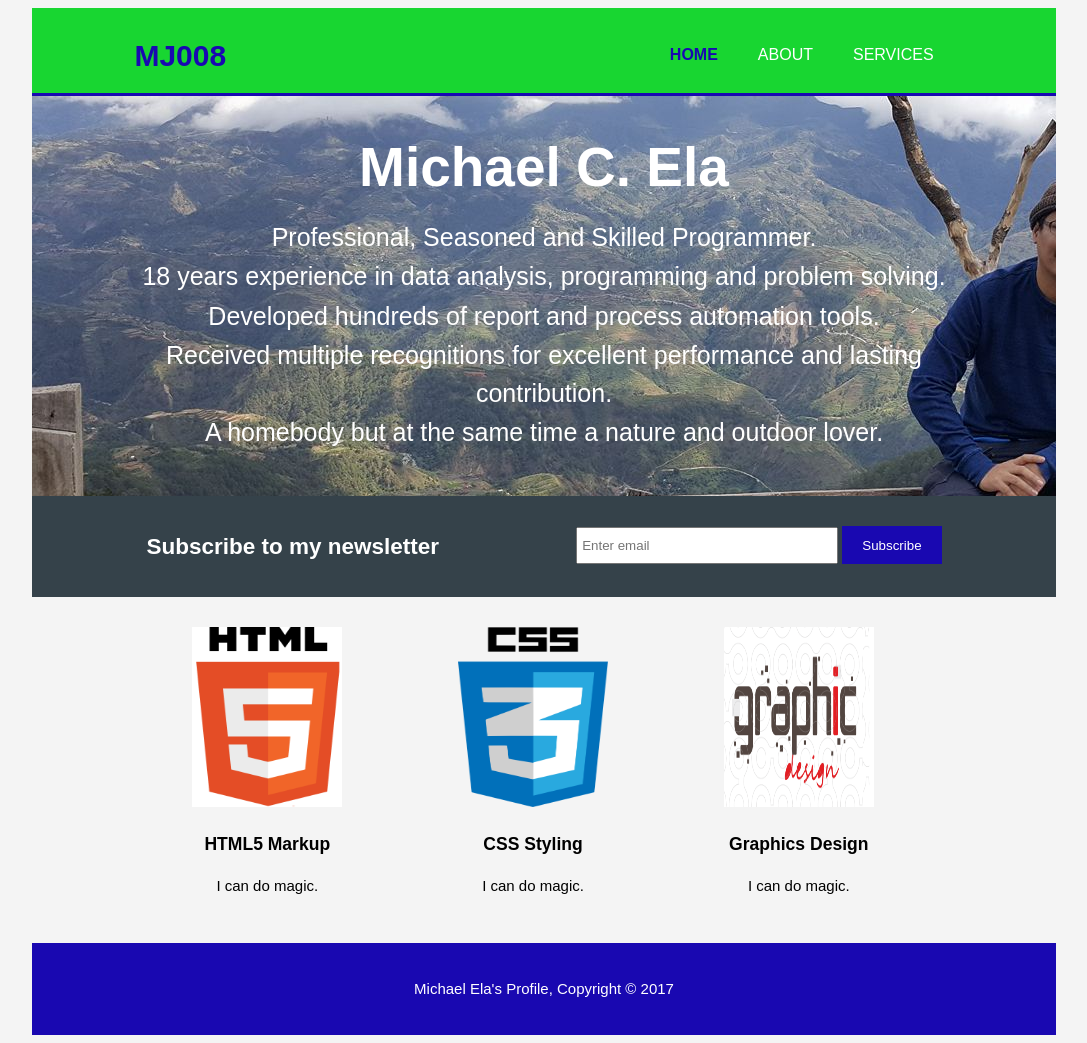
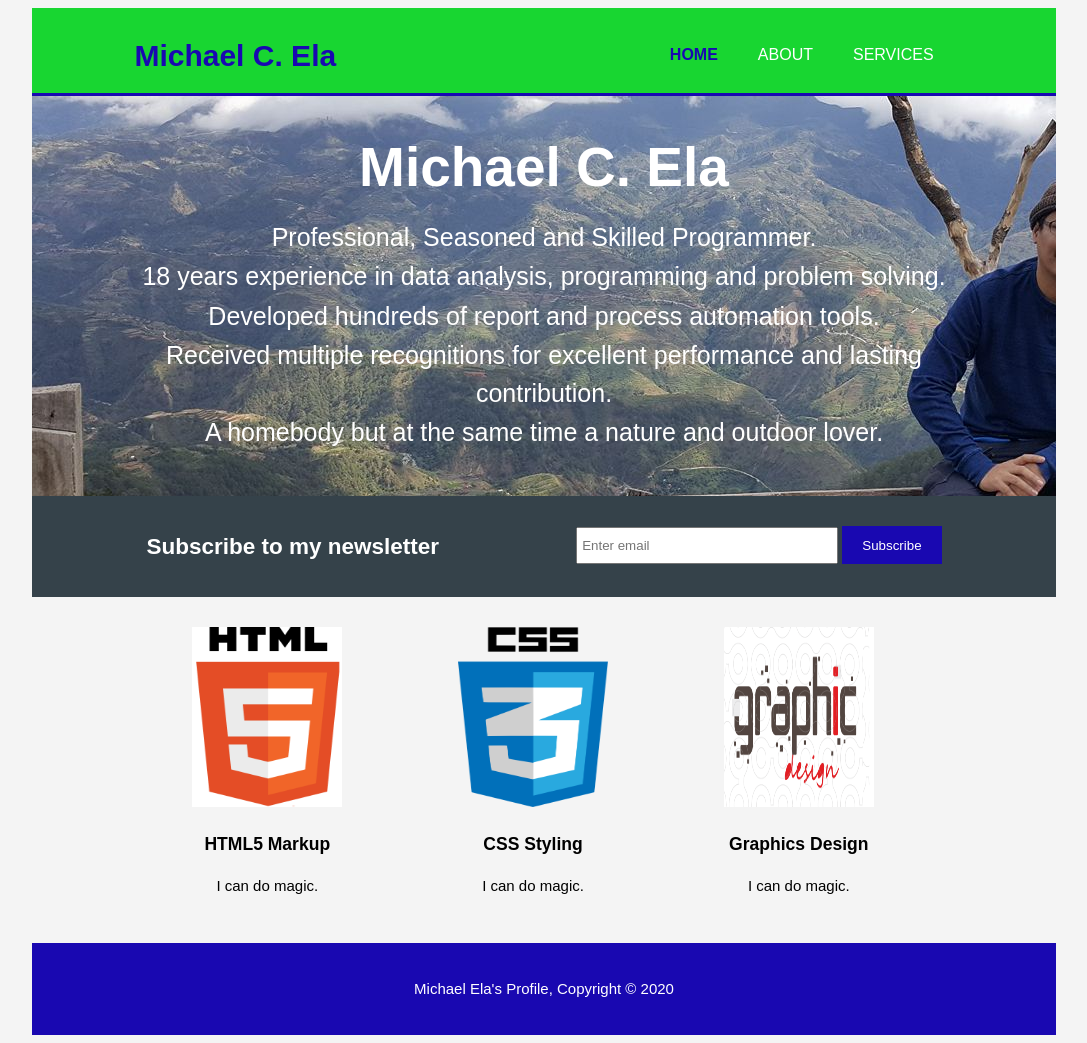
Before and after one commit to MichaelJames008/Portfolio, a website: page Resume/index.html in a window 1280 px wide. Shown: the whole page, without its empty margins (96-1183 px from the left). Drawn offline with Linux system fonts and the light colour scheme.

Commit message:
Change Name Label

```diff
--- a/Resume/index.html
+++ b/Resume/index.html
@@ -14,7 +14,7 @@
     <header>
         <div class="container">
            <div id="branding">
-              <h1><span class="highlight">MJ008</span></h1>
+              <h1><span class="highlight">Michael C. Ela</span></h1>
             </div>
             <nav>
                  <ul>
@@ -69,7 +69,7 @@
     </section>
 
      <footer>
-      <p>Michael Ela's Profile, Copyright &copy; 2017</p>
+      <p>Michael Ela's Profile, Copyright &copy; 2020</p>
 
      </footer>
 </body>
```
